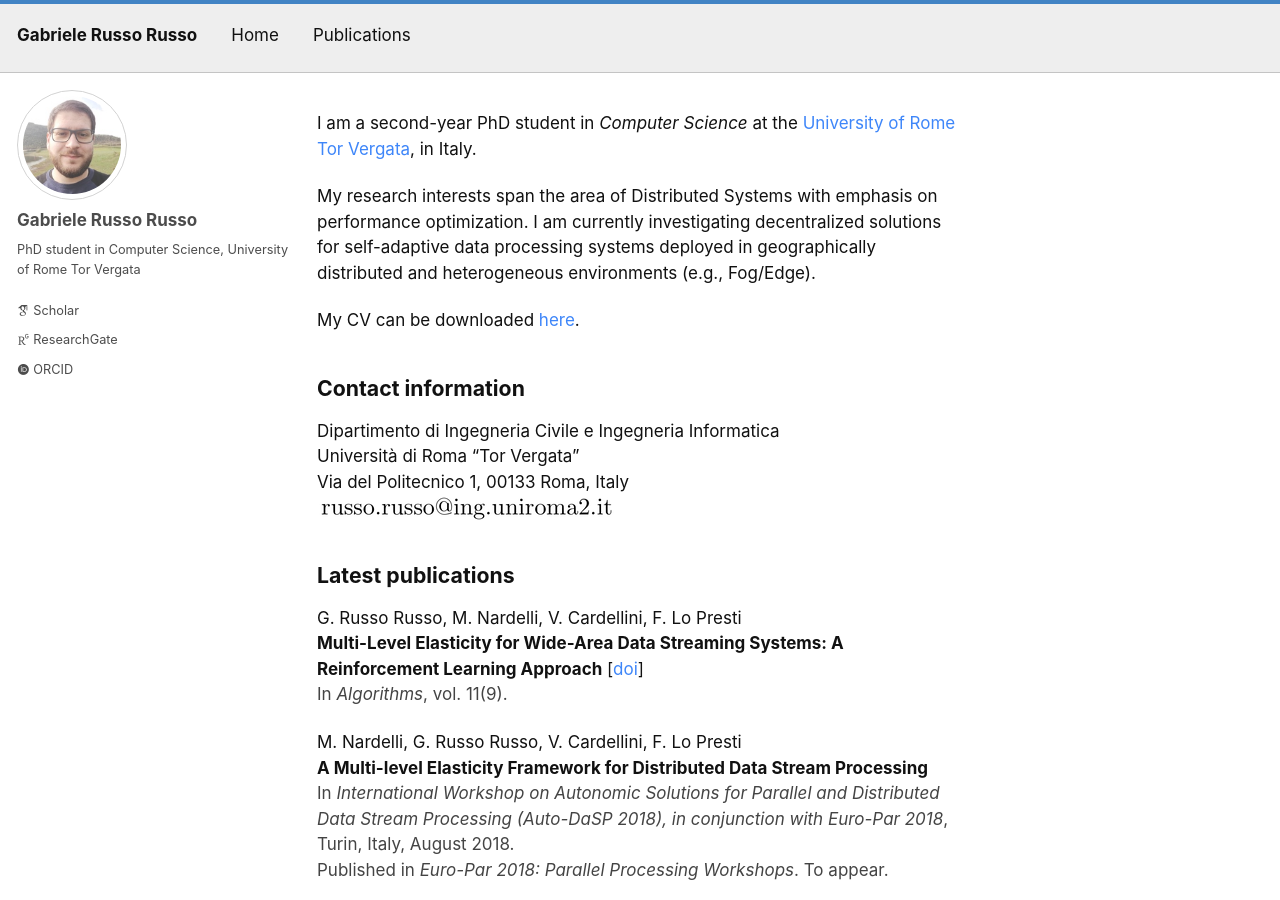
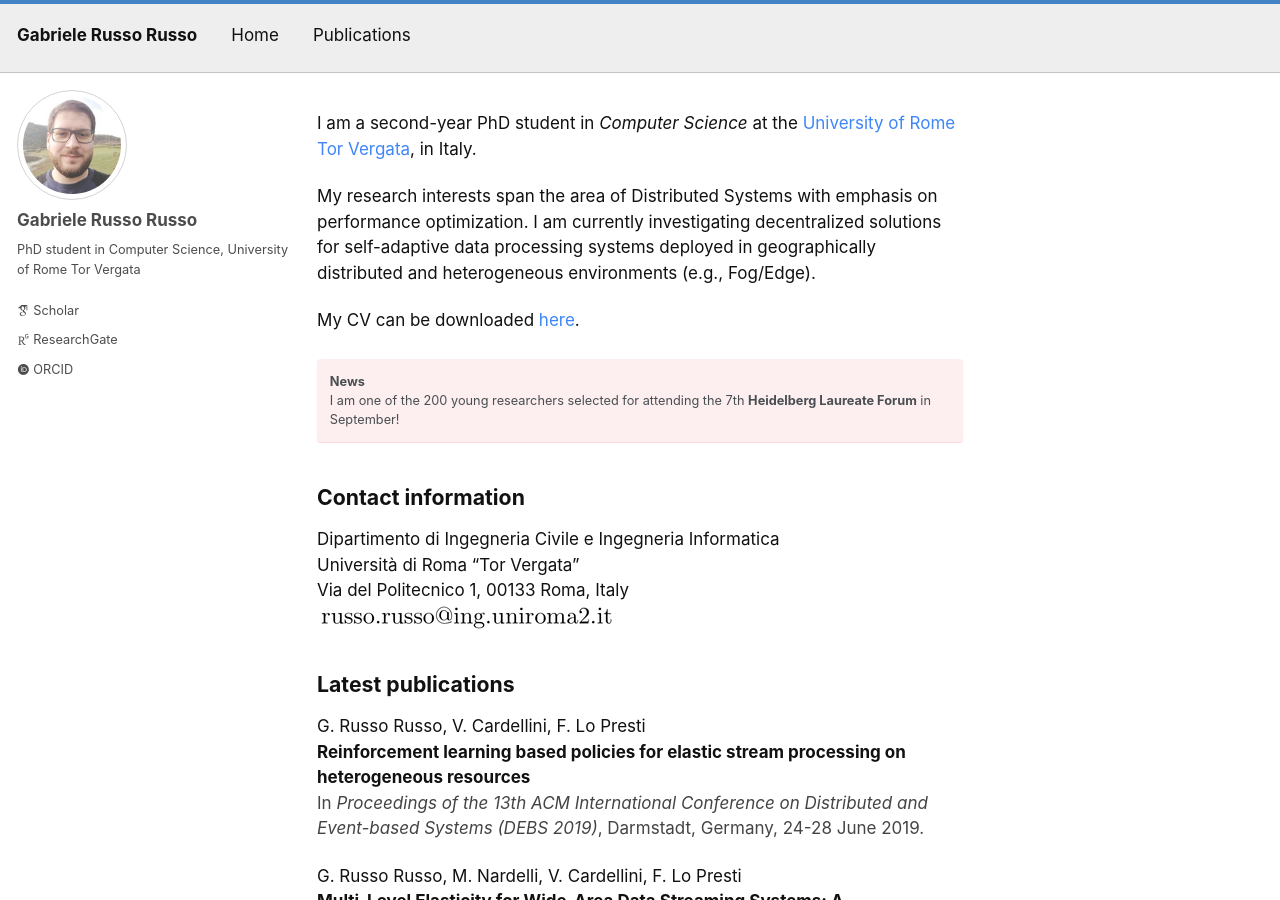
Before and after one commit to grussorusso/grussorusso.github.io, a Jekyll site: the page built from index.md, in a window 1280 px wide and 900 px high. Built offline with Jekyll 4.4.1, drawn with Linux system fonts in a browser that asks for light colours; nearby versions of some CDN libraries; some web fonts are replaced; some of the changed text lies outside the part shown.

Commit message:
New publication

```diff
--- a/_data/publications.yml
+++ b/_data/publications.yml
@@ -1,3 +1,10 @@
+- year: 2019
+  papers:
+    - authors: "G. Russo Russo, V. Cardellini, F. Lo Presti"
+      title: "Reinforcement learning based policies for elastic stream processing on heterogeneous resources"
+      #link_title: "doi"
+      #link: "http://dx.doi.org/10.3390/a11090134"
+      info: "In *Proceedings of the 13th ACM International Conference on Distributed and Event-based Systems (DEBS 2019)*, Darmstadt, Germany, 24-28 June 2019."
 - year: 2018
   papers:
     - authors: "G. Russo Russo, M. Nardelli, V. Cardellini, F. Lo Presti"
@@ -7,7 +14,7 @@
       info: "In *Algorithms*, vol. 11(9)."
     - authors: "M. Nardelli, G. Russo Russo, V. Cardellini, F. Lo Presti"
       title: "A Multi-level Elasticity Framework for Distributed Data Stream Processing"
-      info: "In *International Workshop on Autonomic Solutions for Parallel and Distributed Data Stream Processing (Auto-DaSP 2018), in conjunction with Euro-Par 2018*, Turin, Italy, August 2018. <br> Published in *Euro-Par 2018: Parallel Processing Workshops*. To appear."
+      info: "In *International Workshop on Autonomic Solutions for Parallel and Distributed Data Stream Processing (Auto-DaSP 2018), in conjunction with Euro-Par 2018*, Turin, Italy, August 2018. <br> Published in Euro-Par 2018: Parallel Processing Workshops, Lecture Notes in Computer Science Vol. 11339, Springer, pp. 53-64, March 2019."
 
     - title: "Decentralized self-adaptation for elastic Data Stream Processing"
       authors: "V. Cardellini, F. Lo Presti, M. Nardelli, G. Russo Russo"
--- a/_includes/home-content.md
+++ b/_includes/home-content.md
@@ -6,6 +6,11 @@
 self-adaptive data processing systems deployed in geographically distributed and heterogeneous environments (e.g., Fog/Edge).
 
 My CV can be downloaded [here]({{ site.baseurl }}/assets/cv.pdf).
+
+**News**<br/>
+I am one of the 200 young researchers selected for attending the 7th **Heidelberg Laureate Forum**
+in September!
+{: .notice--danger}
 
 
 <a name ="contact"></a>
@@ -16,8 +21,8 @@
 ![]({{ site.baseurl }}/assets/images/email_addr.png)
 
 ## Latest publications
-{% for y in site.data.publications limit: 1 %}
-  {% for paper in y.papers limit: 3 %}
+{% for y in site.data.publications limit: 2 %}
+  {% for paper in y.papers limit: 2 %}
 {{ paper.authors }}<br/>
 **{{paper.title}}**&nbsp;{% if paper.link %}\[[{{ paper.link_title }}]({{ paper.link }})\]{% endif %}{% if paper.pdf %}&nbsp;[\[pdf]({{ paper.pdf }})\]{% endif %}<br/>
 <span class="publications-info">{{paper.info}}</span>
```
